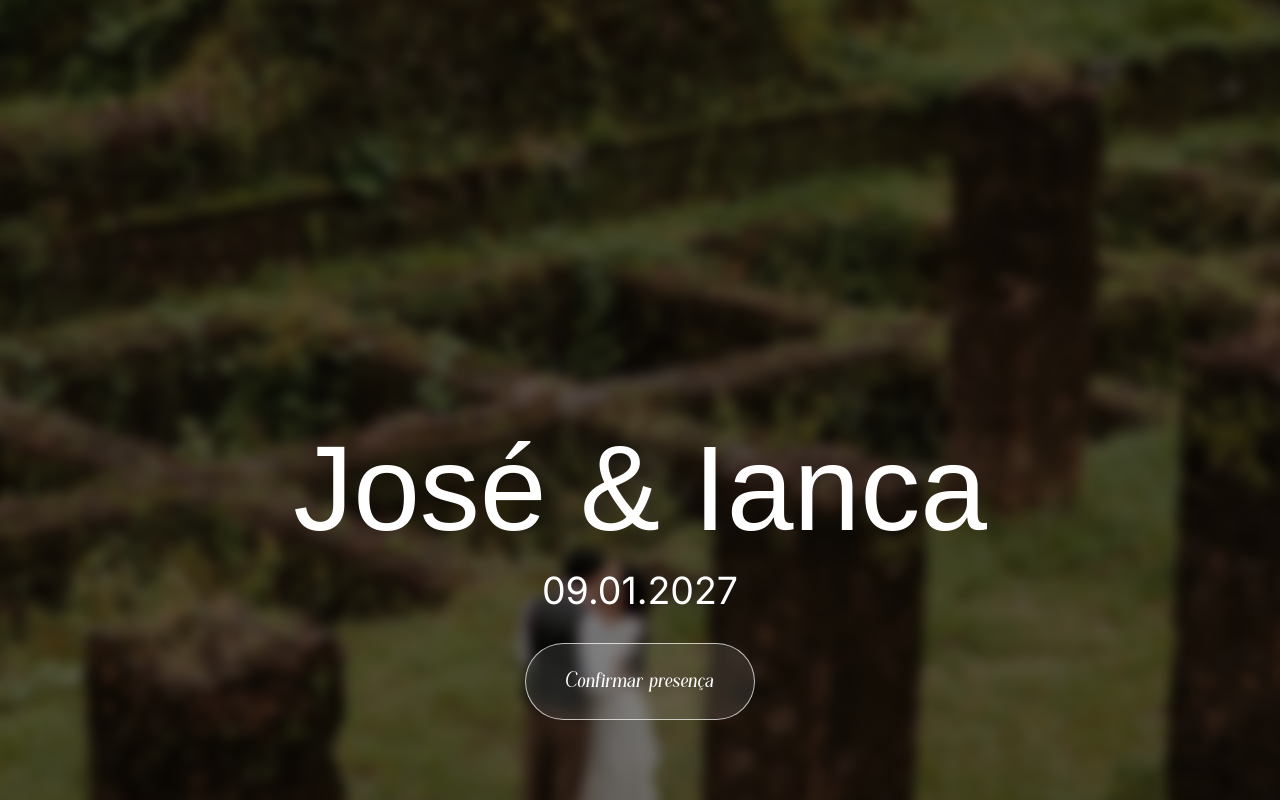
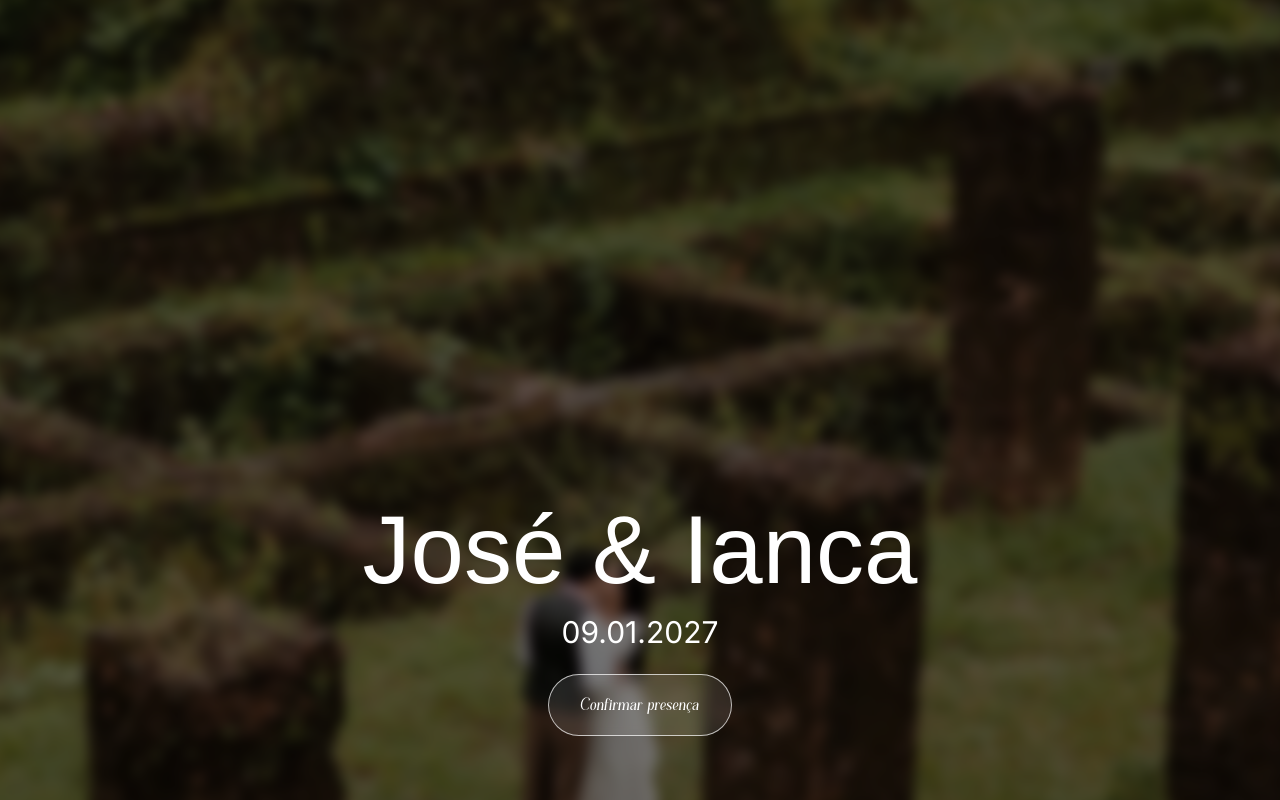
Before and after one commit to joseantoniocoelho98-wq/casamento-site, a Next.js app: page / in a window 1280 px wide. Shown: the top 800 px of the page. Built offline with nearby package versions, Linux system fonts and the light colour scheme; no server answers; a web font is replaced by a local one.

Commit message:
de 125 para 100 font

```diff
--- a/app/globals.css
+++ b/app/globals.css
@@ -7,7 +7,7 @@
     scroll-behavior: smooth;
     /* CONTROLE DE TAMANHO DA FONTE DO SITE INTEIRO:
        aumente esse número pra deixar tudo maior, diminua pra deixar menor. */
-    font-size: 125%;
+    font-size: 100%;
   }
 
   /* Textos comuns usam a fonte de TEXTO */
```
